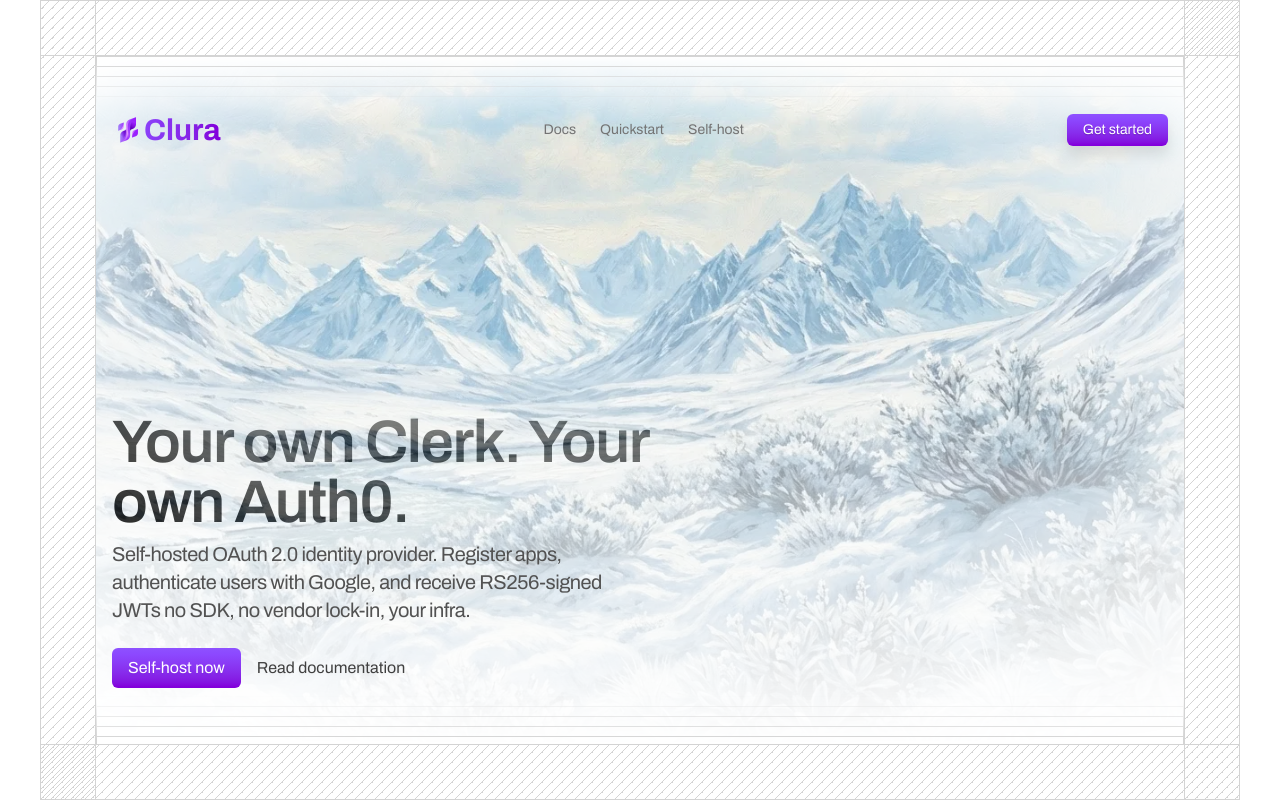
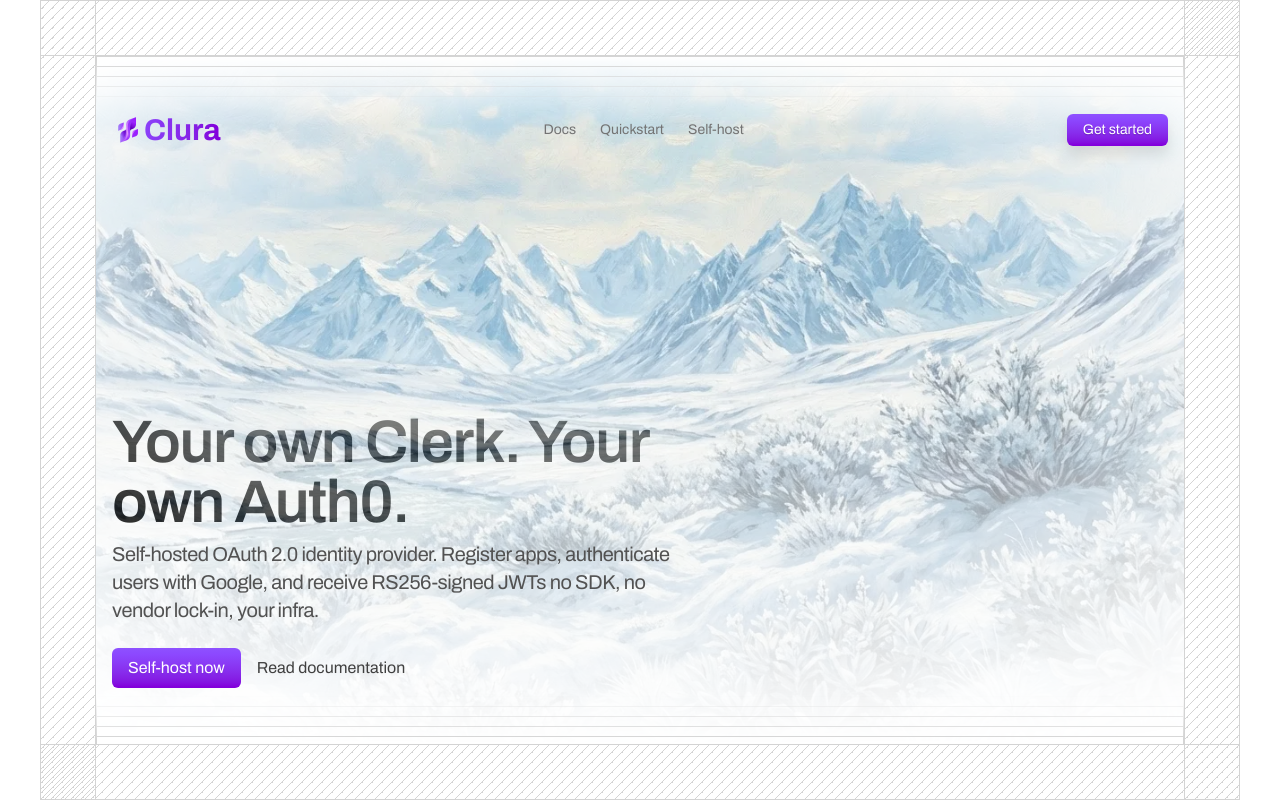
Before and after one commit to kaihere14/clura, a Next.js app in the folder client/: page / in a window 1280 px wide. Built offline with nearby package versions, Linux system fonts and the light colour scheme.

Commit message:
style: increase max-width for landing page description paragraph

```diff
--- a/client/components/landing/Landing.tsx
+++ b/client/components/landing/Landing.tsx
@@ -50,7 +50,7 @@
             <h1 className="-z-999 max-w-xl text-6xl font-semibold tracking-tight text-black dark:text-neutral-100">
               Your own Clerk. Your own Auth0.
             </h1>
-            <p className="max-w-lg text-xl tracking-tight text-neutral-600 dark:text-neutral-300">
+            <p className="max-w-xl text-xl tracking-tight text-neutral-600 dark:text-neutral-300">
               Self-hosted OAuth 2.0 identity provider. Register apps, authenticate users with
               Google, and receive RS256-signed JWTs no SDK, no vendor lock-in, your infra.
             </p>
```
